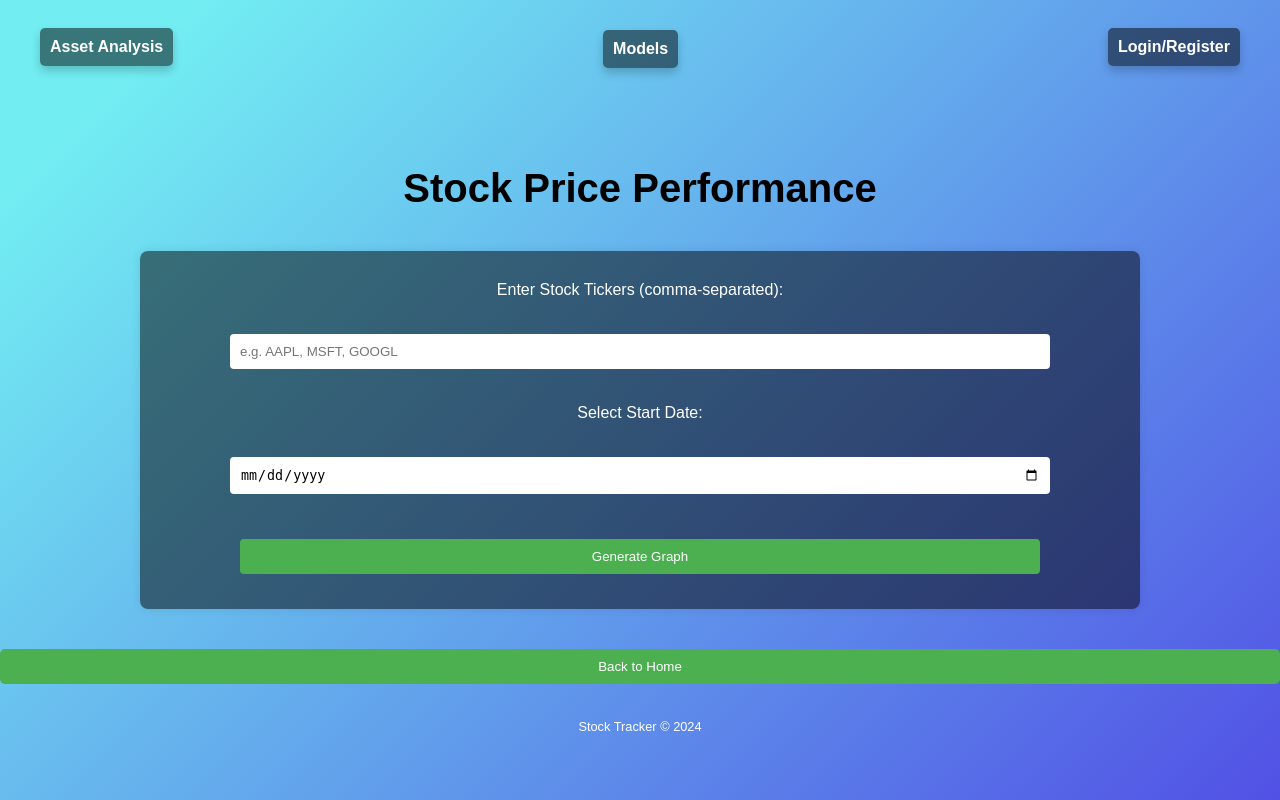
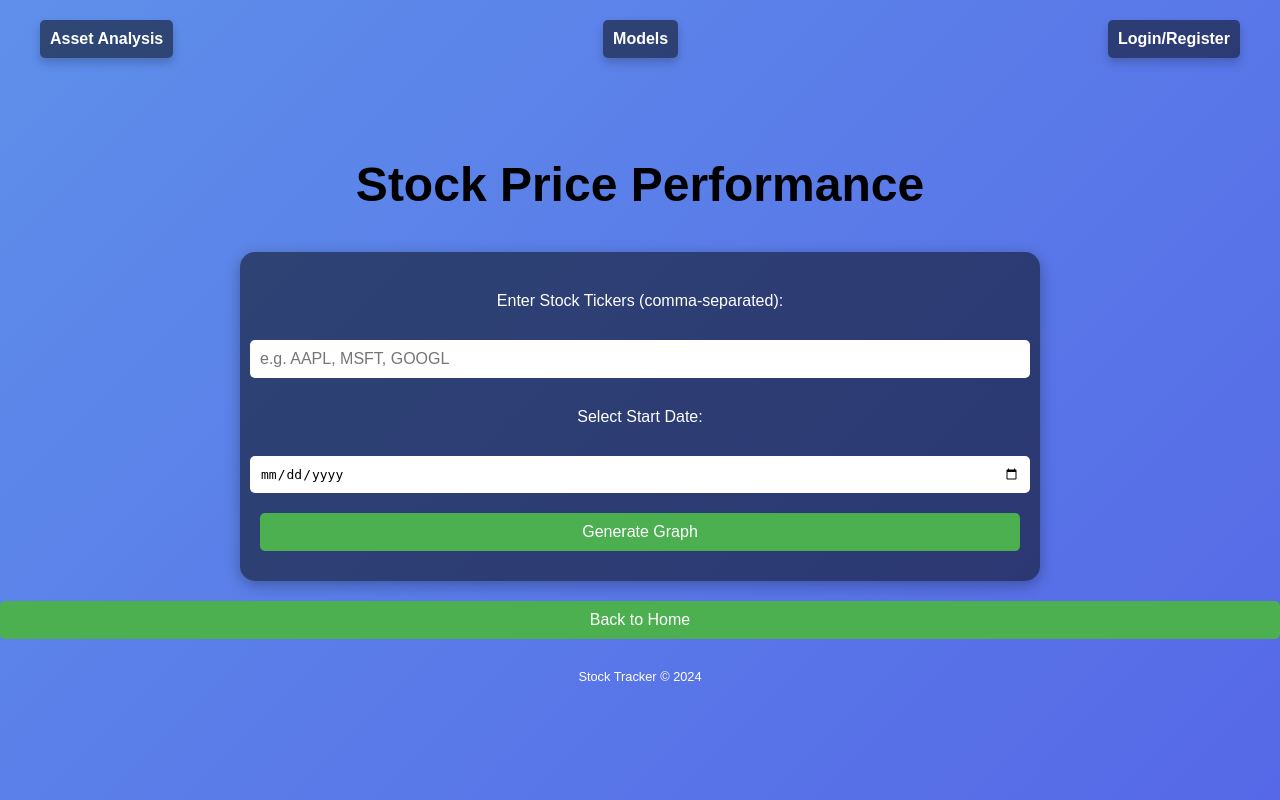
Before and after one commit to JTtryingtoCode/AssetAnalysis, a Flask app: page /stock_price_performance in a window 1280 px wide. Run offline with Flask 3, Linux system fonts and the light colour scheme; some libraries are stand-ins or nearby versions.

Commit message:
Update stock_price_performance.html

```diff
--- a/templates/stock_price_performance.html
+++ b/templates/stock_price_performance.html
@@ -6,7 +6,10 @@
     <title>Stock Price Performance</title>
     <link rel="stylesheet" href="/static/style.css">
     <link rel="icon" href="/static/images/assetanalysis.ico" type="image/x-icon">
+    <script src="https://cdn.plot.ly/plotly-latest.min.js"></script>
     <style>
+        @import url('https://fonts.googleapis.com/css2?family=Roboto:wght@400;700&display=swap');
+
         body {
             display: flex;
             flex-direction: column;
@@ -14,72 +17,79 @@
             justify-content: center;
             min-height: 100vh;
             margin: 0;
-            font-family: Arial, sans-serif;
-            background: linear-gradient(135deg, #72EDF2 10%, #5151E5 100%);
+            font-family: 'Roboto', Arial, sans-serif;
+            background: linear-gradient(135deg, #72EDF2, #5151E5);
+            background-size: 400% 400%;
+            animation: gradientBG 15s ease infinite;
             color: white;
             text-align: center;
-            padding: 10px;
+            padding: 20px;
             box-sizing: border-box;
         }
+
         h1 {
-            margin-top: 100px; /* Adjust this to accommodate the fixed header */
+            margin-top: 60px;
             margin-bottom: 40px;
-            font-size: 2.5em;
+            font-size: 3em;
             color: black;
         }
-        .content {
+
+        form {
             display: flex;
             flex-direction: column;
             align-items: center;
             background-color: rgba(0, 0, 0, 0.5);
             padding: 20px;
-            border-radius: 8px;
-            box-shadow: 0 0 10px rgba(0, 0, 0, 0.1);
-            width: 100%;
-            max-width: 1000px;
-            box-sizing: border-box;
-            margin-bottom: 20px;
-        }
-        form {
-            display: flex;
-            flex-direction: column;
-            align-items: center;
-            gap: 10px;
+            border-radius: 15px;
+            box-shadow: 0 4px 15px rgba(0, 0, 0, 0.3);
             width: 100%;
             max-width: 800px;
-            margin: 0 auto;
+            box-sizing: border-box;
         }
+
         label, input, button {
+            margin: 10px 0;
             width: 100%;
             padding: 10px;
-            border-radius: 4px;
+            border-radius: 5px;
             border: none;
-            margin-bottom: 15px;
+            font-size: 1em;
         }
+
+        input {
+            background-color: white;
+            color: black;
+        }
+
         button {
-            margin-top: 20px;
+            padding: 10px;
             background-color: #4CAF50;
             color: white;
+            border: none;
+            border-radius: 5px;
             cursor: pointer;
             transition: background-color 0.3s, transform 0.3s;
         }
+
         button:hover {
-            background-color: #45a049;
             transform: scale(1.05);
         }
+
         #stock_graph {
-            width: 100%;
-            max-width: 1000px;
+            margin-top: 20px;
+            width: 100%;  /* Set width to 100% to take up the full page width */
             height: 800px;
-            display: none; /* Hide the graph div initially */
-            margin-bottom: 20px; /* Add some space below the graph */
+            display: none;
         }
+
         .footer {
-            margin-top: 20px;
+            margin: 20px;
             font-size: 0.8em;
             color: #fff;
         }
+
         #backButton {
+            margin-top: 20px;
             padding: 10px 20px;
             background-color: #4CAF50;
             color: white;
@@ -93,13 +103,11 @@
             background-color: #45a049;
             transform: scale(1.05);
         }
-        @keyframes fadeIn {
-            from {
-                opacity: 0;
-            }
-            to {
-                opacity: 1;
-            }
+
+        @keyframes gradientBG {
+            0% { background-position: 0% 50%; }
+            50% { background-position: 100% 50%; }
+            100% { background-position: 0% 50%; }
         }
 
         @media (max-width: 600px) {
@@ -113,6 +121,9 @@
             }
             button {
                 padding: 8px;
+            }
+            #stock_graph {
+                height: 400px;
             }
         }
     </style>
@@ -152,7 +163,6 @@
 <body>
     {% include 'header.html' %}
     <h1>Stock Price Performance</h1>
-    <div class="content">
     <form>
         <label for="tickers">Enter Stock Tickers (comma-separated):</label>
         <input type="text" id="tickers" name="tickers" placeholder="e.g. AAPL, MSFT, GOOGL" required>
@@ -162,7 +172,6 @@
 
         <button type="submit">Generate Graph</button>
     </form>
-    </div>
     <div id="stock_graph"></div>
     <button id="backButton" onclick="window.location.href='/'">Back to Home</button>
     <div class="footer">
```
Lines whose indentation alone changed are shown as unchanged.
